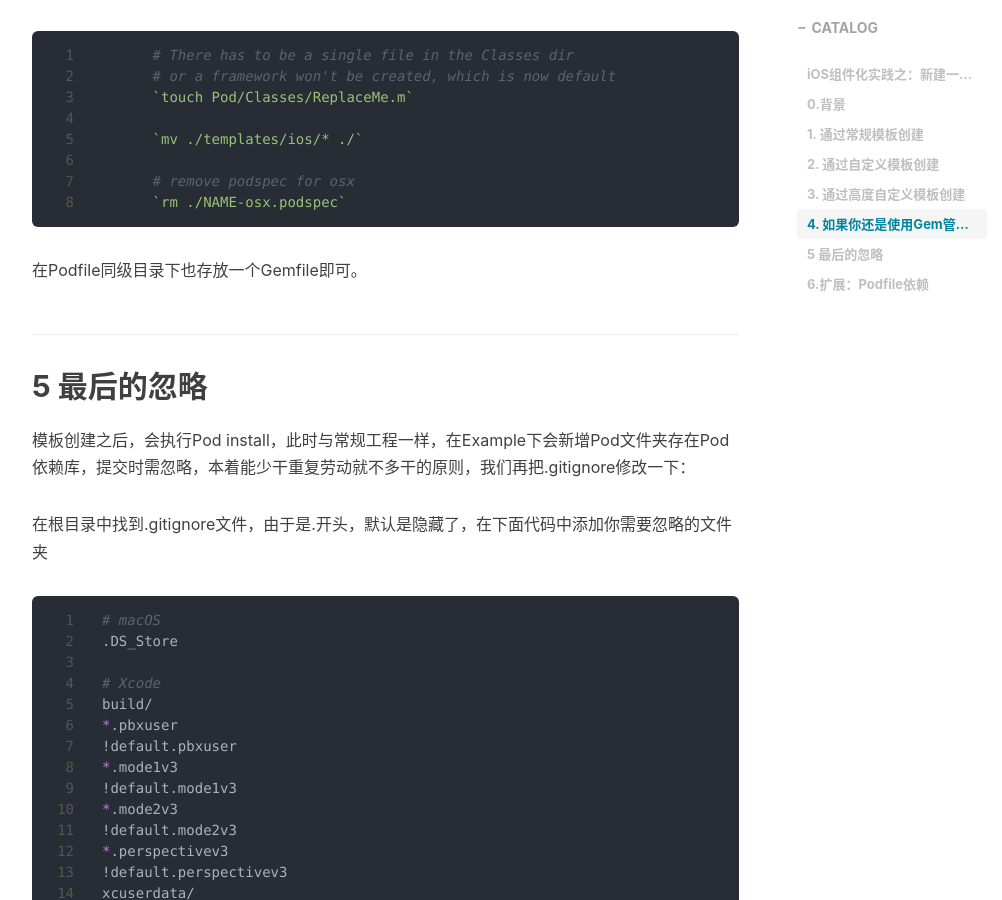
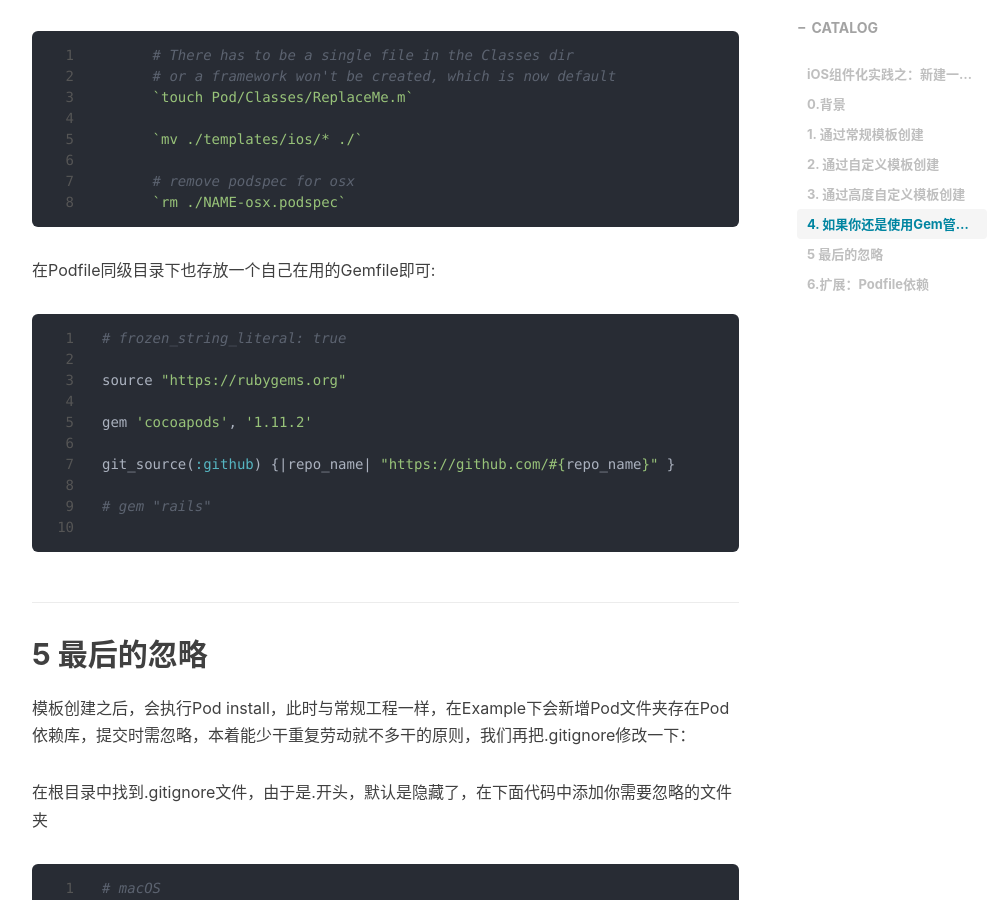
Before and after one commit to cyp6826255/payson.github.io, a Jekyll site: the page built from _posts/2023-07-26-4-iOS组件化模板.md, in a window 1280 px wide and 900 px high, scrolled down 8115 px. Shown: the whole window, without its empty margins (233-1235 px from the left). Built offline with Jekyll 4.4.1, drawn with Linux system fonts in a browser that asks for light colours; nearby versions of some CDN libraries; comment, search, counter and statistics services are not loaded.

Commit message:
--update:article

````diff
--- a/_posts/2023-07-26-4-iOS组件化模板.md
+++ b/_posts/2023-07-26-4-iOS组件化模板.md
@@ -346,7 +346,20 @@ git clone git@github.com:CocoaPods/pod-template.git
       `rm ./NAME-osx.podspec`
 ```
 
-在Podfile同级目录下也存放一个Gemfile即可。
+在Podfile同级目录下也存放一个自己在用的Gemfile即可:
+
+```ruby
+# frozen_string_literal: true
+
+source "https://rubygems.org"
+
+gem 'cocoapods', '1.11.2'
+
+git_source(:github) {|repo_name| "https://github.com/#{repo_name}" }
+
+# gem "rails"
+
+```
 
 ## 5 最后的忽略
 
````
